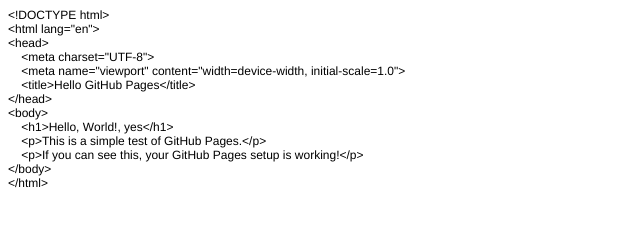
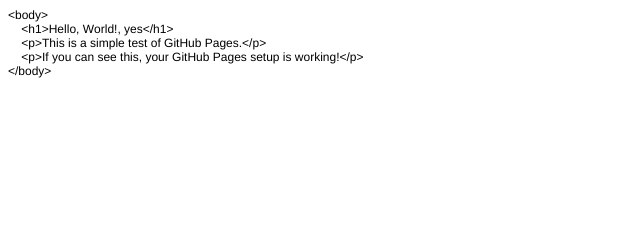
Before and after one commit to szekelyclaudia/Lectures.github.io, a plain HTML site: page index.html in a window 1280 px wide. Shown: the whole page, without its empty margins (0-640 px from the left). Drawn offline with Linux system fonts and the light colour scheme.

Commit message:
Update index.html

```diff
--- a/index.html
+++ b/index.html
@@ -8,22 +8,16 @@
   <meta name="CocoaVersion" content="2487.7">
   <style type="text/css">
     p.p1 {margin: 0.0px 0.0px 0.0px 0.0px; font: 12.0px Helvetica; -webkit-text-stroke: #000000}
+    p.p2 {margin: 0.0px 0.0px 0.0px 0.0px; font: 12.0px Helvetica; -webkit-text-stroke: #000000; min-height: 14.0px}
     span.s1 {font-kerning: none}
   </style>
 </head>
 <body>
-<p class="p1"><span class="s1">&lt;!DOCTYPE html&gt;</span></p>
-<p class="p1"><span class="s1">&lt;html lang="en"&gt;</span></p>
-<p class="p1"><span class="s1">&lt;head&gt;</span></p>
-<p class="p1"><span class="s1"><span class="Apple-converted-space">    </span>&lt;meta charset="UTF-8"&gt;</span></p>
-<p class="p1"><span class="s1"><span class="Apple-converted-space">    </span>&lt;meta name="viewport" content="width=device-width, initial-scale=1.0"&gt;</span></p>
-<p class="p1"><span class="s1"><span class="Apple-converted-space">    </span>&lt;title&gt;Hello GitHub Pages&lt;/title&gt;</span></p>
-<p class="p1"><span class="s1">&lt;/head&gt;</span></p>
 <p class="p1"><span class="s1">&lt;body&gt;</span></p>
 <p class="p1"><span class="s1"><span class="Apple-converted-space">    </span>&lt;h1&gt;Hello, World!, yes&lt;/h1&gt;</span></p>
 <p class="p1"><span class="s1"><span class="Apple-converted-space">    </span>&lt;p&gt;This is a simple test of GitHub Pages.&lt;/p&gt;</span></p>
 <p class="p1"><span class="s1"><span class="Apple-converted-space">    </span>&lt;p&gt;If you can see this, your GitHub Pages setup is working!&lt;/p&gt;</span></p>
 <p class="p1"><span class="s1">&lt;/body&gt;</span></p>
-<p class="p1"><span class="s1">&lt;/html&gt;</span></p>
+<p class="p2"><span class="s1"></span><br></p>
 </body>
 </html>
```
